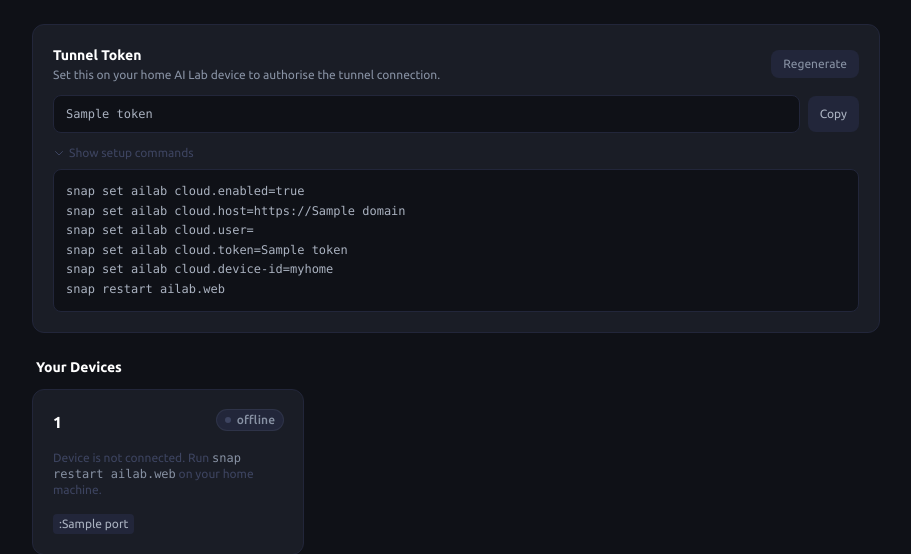
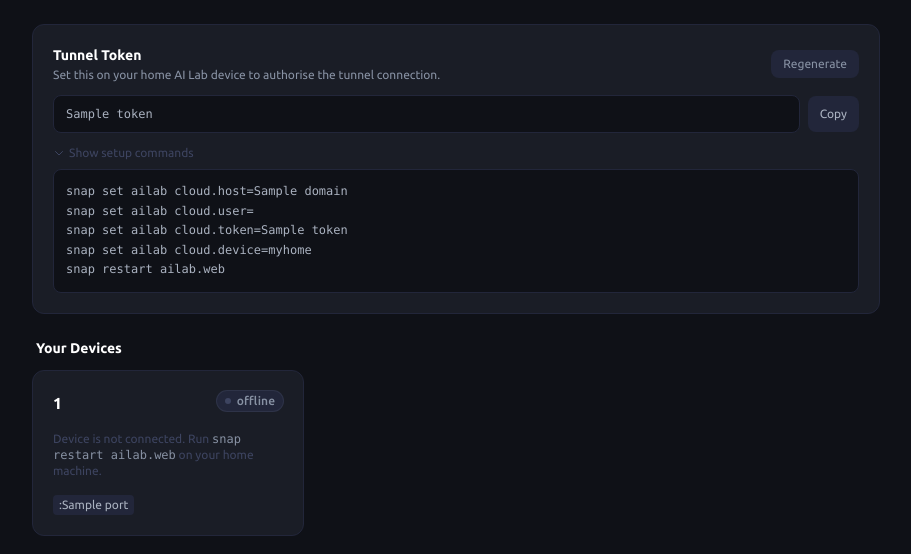
Before and after one commit to kenvandine/ailab-cloud, a Python web app: template ailab_cloud/templates/dashboard.html in a window 1280 px wide, after a click on "Show setup commands". Shown: the part 65-619 px from the top of the page, without its empty margins (184-1095 px from the left). Run offline with Jinja, Linux system fonts and the light colour scheme; the template is opened without the code that fills it: most values are stand-ins (such as "Sample title", 1, 10 or a date in 2020); some libraries are stand-ins or nearby versions.

Commit message:
fix: correct setup snippet (cloud.device, no scheme in host, drop unused cloud.enabled)
Co-Authored-By: Claude Sonnet 4.6 <noreply@anthropic.com>

```diff
--- a/ailab_cloud/templates/dashboard.html
+++ b/ailab_cloud/templates/dashboard.html
@@ -63,11 +63,10 @@
         </svg>
         Show setup commands
       </summary>
-      <pre class="mt-2 bg-slate-900 border border-slate-700 rounded-lg p-3 text-xs text-slate-300 font-mono overflow-x-auto leading-relaxed">snap set ailab cloud.enabled=true
-snap set ailab cloud.host=https://{{ domain }}
+      <pre class="mt-2 bg-slate-900 border border-slate-700 rounded-lg p-3 text-xs text-slate-300 font-mono overflow-x-auto leading-relaxed">snap set ailab cloud.host={{ domain }}
 snap set ailab cloud.user={{ user }}
 snap set ailab cloud.token={{ token }}
-snap set ailab cloud.device-id=myhome
+snap set ailab cloud.device=myhome
 snap restart ailab.web</pre>
     </details>
   </section>
```
